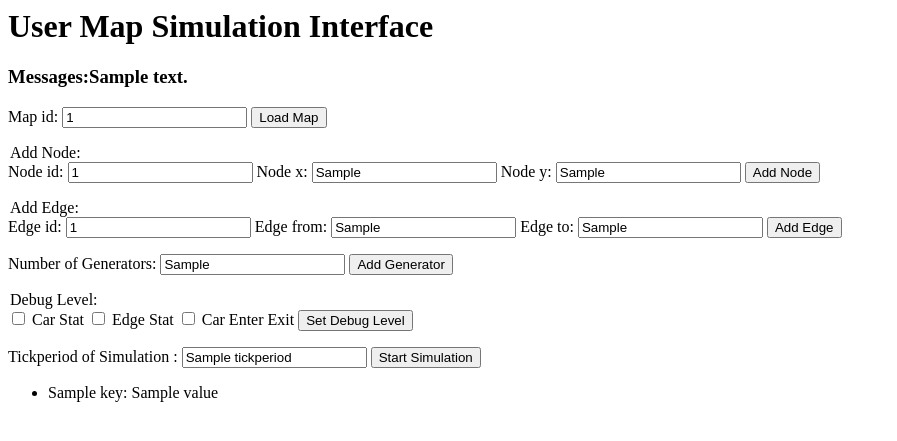
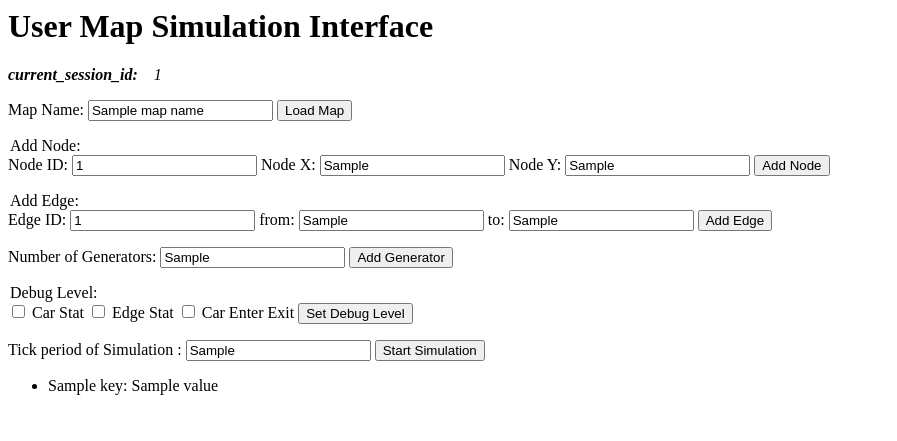
Before and after one commit to hamitb/trafic-sim, a Django app: template sim_app/templates/sim_app/index.html in a window 1280 px wide. Shown: the top 441 px of the page, without its empty margins (0-897 px from the left). Run offline with Django 3.2, Linux system fonts and the light colour scheme; the template is opened without the code that fills it: most values are stand-ins (such as "Sample title", 1, 10 or a date in 2020); parts of the project's set-up code (start-up, migrations or seed data) failed here and were passed over.

Commit message:
Create new controller per session

```diff
--- a/sim_app/consumers.py
+++ b/sim_app/consumers.py
@@ -10,9 +10,7 @@ def ws_connect(message):
     # Parse the query string
     rpc_service(message.reply_channel, quick_start=True)
 
+
 # Connected to websocket.receive
 def ws_message(message):
-    # message.reply_channel.send({
-    #     "text": message["text"],
-    # })
     rpc_call(message["text"], message.reply_channel)
--- /dev/null
+++ b/sim_app/static/sim_app/js/app.js
@@ -0,0 +1 @@
+console.log("Hello Hamit Burak Emre");
--- a/sim_app/templates/sim_app/index.html
+++ b/sim_app/templates/sim_app/index.html
@@ -1,51 +1,56 @@
+{% load static%}
+<script src="{% static 'sim_app/js/app.js' %}"></script>
 <h1>User Map Simulation Interface</h1>
-<h3>Messages:{{ post_message }}</h3>
+<p><em><span><b>current_session_id:&emsp;</b></span><span>{{ session_id }}</span></em></p>
 <div>
-    <form action="" method="post" >
+    <form action="{% url 'sim_app:settings' 'load_map' %}" method="post" name="load_map">
         {% csrf_token %}
-        <label for="Map_id">Map  id: </label>
-        <input id="map_id" type="text" name="map_id" value="{{ map_id }}">
+        <label for="map_name">Map Name: </label>
+        <input id="map_name" type="text" name="map_name" value="{{ map_name }}">
         <input type="submit" value="Load Map">
     </form>
 </div>
 
 <div>
-    <form method="post" >
+    <form action="{% url 'sim_app:settings' 'add_node' %}" method="post" name="add_node">
         {% csrf_token %}
         <legend>Add Node:</legend>
-        <label for="Node_id">Node  id: </label>
-        <input id="Node_id" type="text" name="Node_id" value="{{ Node_id }}">
-        <label for="Node_x">Node x: </label>
-        <input id="Node_x" type="text" name="Node_x" value="{{ Node_x }}">
-        <label for="Node_y">Node  y: </label>
-        <input id="Node_y" type="text" name="Node_y" value="{{ Node_y }}">
+        <label for="node_id">Node ID:</label>
+        <input id="node_id" type="text" name="node_id" value="{{ node_id }}">
+        <label for="node_x">Node X:</label>
+        <input id="node_x" type="text" name="node_x" value="{{ node_x }}">
+        <label for="node_y">Node Y: </label>
+        <input id="node_y" type="text" name="node_y" value="{{ node_y }}">
         <input type="submit" value="Add Node">
     </form>
 </div>
 
 <div>
-    <form method="post" >{% csrf_token %}
+    <form action="{% url 'sim_app:settings' 'add_edge' %}" method="post" name="add_edge">
+        {% csrf_token %}
         <legend>Add Edge:</legend>
-        <label for="Edge_id">Edge  id: </label>
-        <input id="Edge_id" type="text" name="Edge_id" value="{{ Edge_id }}">
-        <label for="Edge_from">Edge from: </label>
-        <input id="Edge_from" type="text" name="Edge_from" value="{{ Edge_from }}">
-        <label for="Edge_to">Edge  to: </label>
-        <input id="Edge_to" type="text" name="Edge_to" value="{{ Edge_to }}">
+        <label for="edge_id">Edge ID: </label>
+        <input id="edge_id" type="text" name="edge_id" value="{{ edge_id }}">
+        <label for="edge_from">from: </label>
+        <input id="edge_from" type="text" name="edge_from" value="{{ edge_from }}">
+        <label for="edge_to">to: </label>
+        <input id="edge_to" type="text" name="edge_to" value="{{ edge_to }}">
         <input type="submit" value="Add Edge">
     </form>
 </div>
 
 <div>
-    <form method="post" >{% csrf_token %}
-        <label for="Gen_no">Number of Generators: </label>
-        <input id="Gen_no" type="text" name="Gen_no" value="{{ Gen_no }}">
+    <form action="{% url 'sim_app:settings' 'add_gen' %}" method="post" name="add_gen">
+        {% csrf_token %}
+        <label for="gen_no">Number of Generators: </label>
+        <input id="gen_no" type="text" name="gen_no" value="{{ Gen_no }}">
         <input type="submit" value="Add Generator">
     </form>
 </div>
 
 <div>
-    <form method="post" >{% csrf_token %}
+    <form action="{% url 'sim_app:settings' 'debug_level' %}" method="post" name="debug_level">
+        {% csrf_token %}
         <legend for="debug_level">Debug Level: </legend>
         <input type="checkbox" name="debug_level" id="dl_car_stat" value="CarStats">
         <label for="dl_car_stat">Car Stat</label>
@@ -58,10 +63,10 @@
 </div>
 
 <div>
-    <form action="simulation">
+    <form action="{% url 'sim_app:settings' 'start_sim' %}" method="post" name="start_sim">
         {% csrf_token %}
-        <label for="Tick    period">Tickperiod of Simulation : </label>
-        <input id="Tickperiod" type="text" name="Tickperiod" value="{{ Tickperiod }}">
+        <label for="tick_period">Tick period of Simulation : </label>
+        <input id="tick_period" type="text" name="tick_period" value="{{ tick_period }}">
         <input type="submit" value="Start Simulation">
     </form>
 </div>
--- a/sim_app/urls.py
+++ b/sim_app/urls.py
@@ -4,4 +4,5 @@ from . import views
 app_name = 'sim_app'
 urlpatterns = [
     path('', views.index, name='index'),
+    path('settings/<str:component>', views.settings, name='settings')
 ]
--- a/util/observer.py
+++ b/util/observer.py
@@ -13,4 +13,4 @@ class Observed(object):
 
     def notify(self, socket):
         for f in self._observers:
-            f(socket, self)
+            f(self, socket)
--- a/util/simulation.py
+++ b/util/simulation.py
@@ -274,6 +274,8 @@ class Simulation(Observed):
         '''
         # printwc('green_bg', "Tick #{}".format(self.clock))
         # print()
+        if self.completed:
+            return
 
         for gen in self.generators:
             gen.get_tick()
```
Also changed, not shown: sim_app/views.py (+11 -8 lines), util/controller.py (+11 -5 lines), util/server.py (+28 -36 lines), 2 other files.
